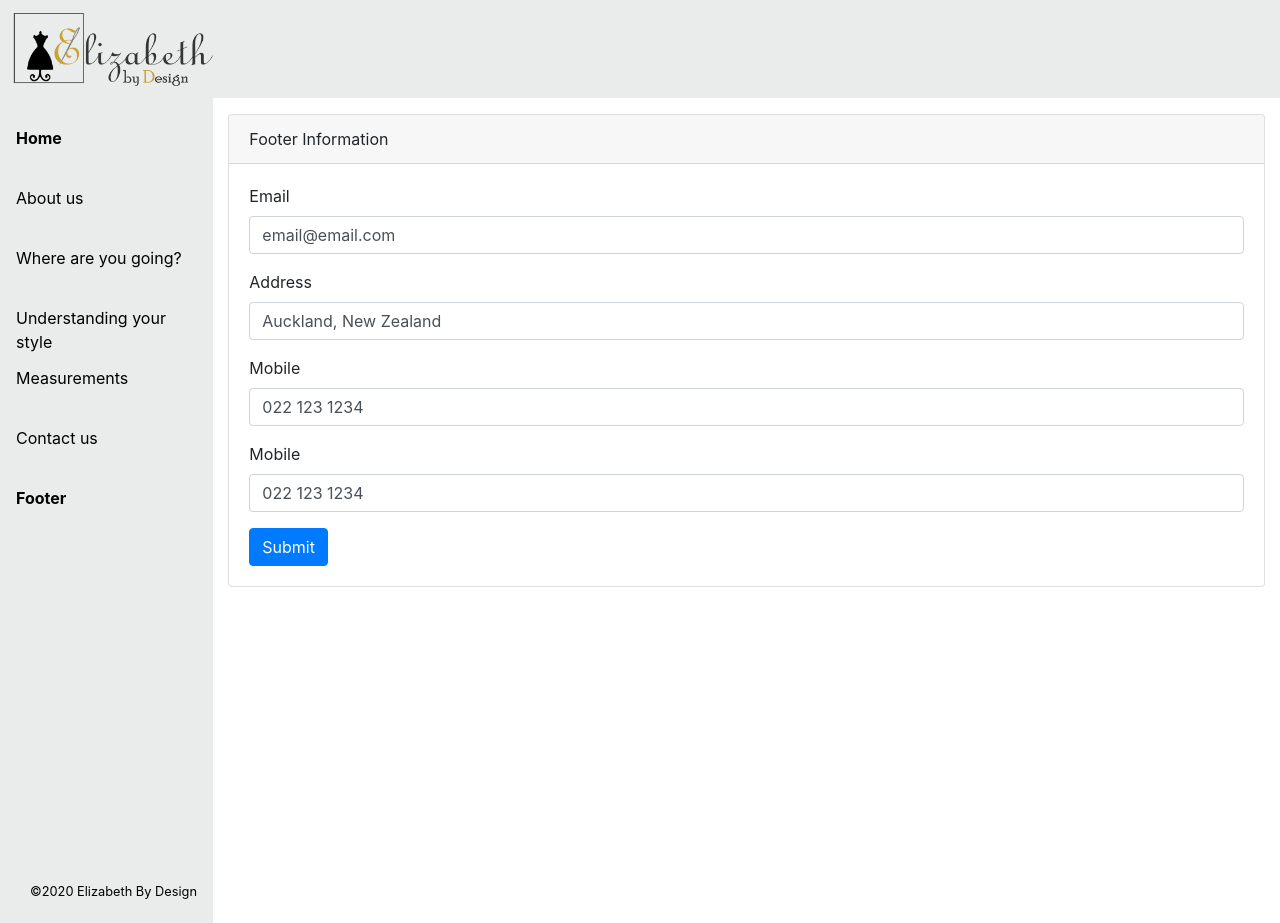
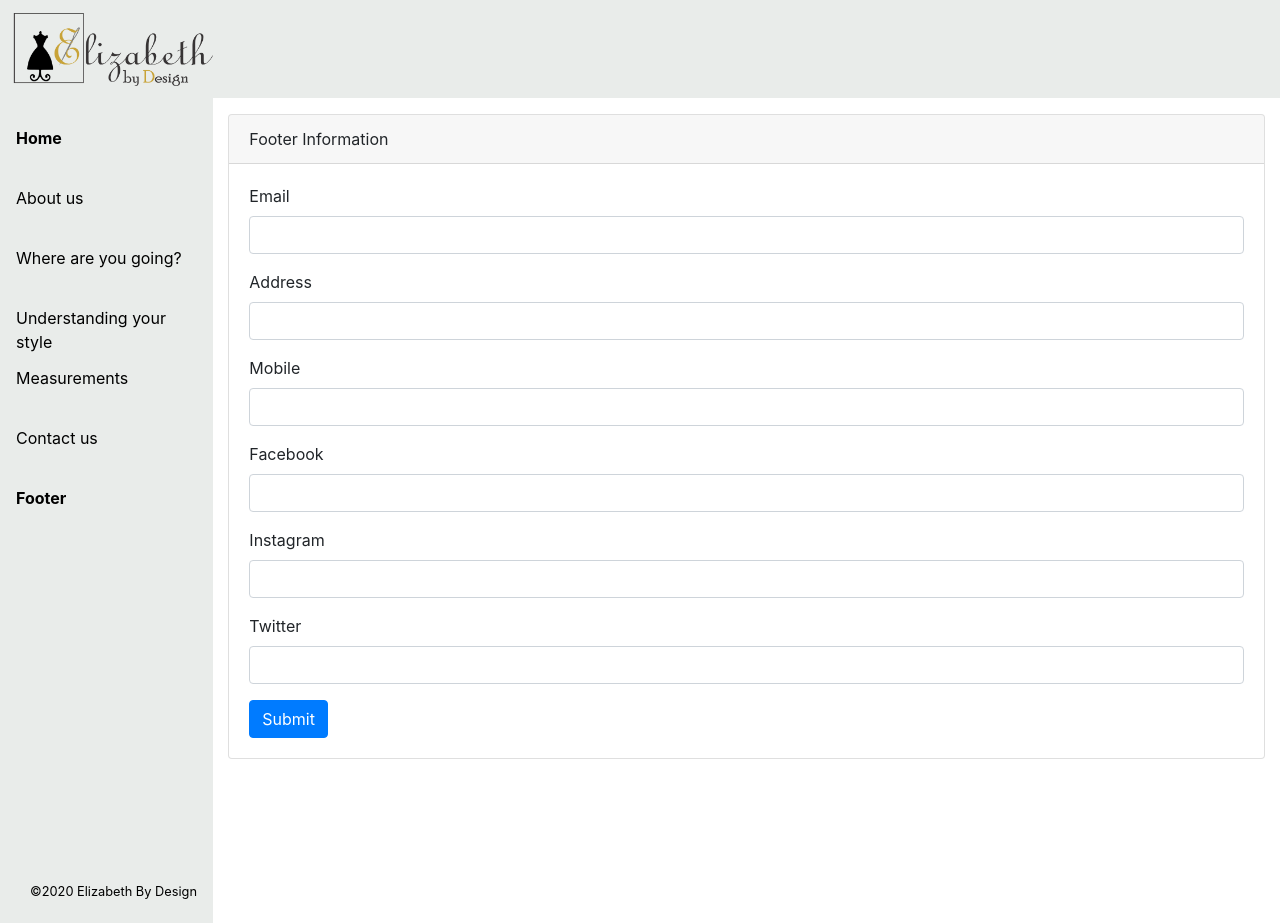
Before and after one commit to jparrax/content-manager-panel-vue, a Vue app: page /footer in a window 1280 px wide. Built offline with nearby package versions, Linux system fonts and the light colour scheme; no server answers.

Commit message:
implemented update footer

```diff
--- /dev/null
+++ b/src/components/Alert.vue
@@ -0,0 +1,12 @@
+<template>
+    <div>
+        <b-alert variant="success" show dismissible>{{ message }}</b-alert>
+        <br>
+    </div>
+</template>
+
+<script>
+export default {
+  props: ['message'],
+};
+</script>
--- a/src/components/EditFooter.vue
+++ b/src/components/EditFooter.vue
@@ -3,23 +3,32 @@
     <b-row>
       <b-col>
         <b-card class="mt-3" :header="title">
-          <b-form @submit="onSubmit">
+          <b-form @submit="updateFooter">
             <b-form-group id="input-group-email" label="Email" label-for="input-email">
-              <b-form-input id="input-email" type="email" value="email@email.com" required></b-form-input>
+              <b-form-input id="input-email" type="email" v-model="footerInfo.info.email" required></b-form-input>
             </b-form-group>
 
-            <b-form-group id="input-group-2" label="Address" label-for="input-address">
-              <b-form-input id="input-address" value="Auckland, New Zealand" required></b-form-input>
+            <b-form-group id="input-group-address" label="Address" label-for="input-address">
+              <b-form-input id="input-address" v-model="footerInfo.info.address" required></b-form-input>
             </b-form-group>
 
-            <b-form-group id="input-group-3" label="Mobile" label-for="input-mobile">
-              <b-form-input id="input-mobile" value="022 123 1234" required></b-form-input>
+            <b-form-group id="input-group-mobile" label="Mobile" label-for="input-mobile">
+              <b-form-input id="input-mobile" v-model="footerInfo.info.mobile" required></b-form-input>
             </b-form-group>
 
-            <b-form-group id="input-group-3" label="Mobile" label-for="input-mobile">
-              <b-form-input id="input-mobile" value="022 123 1234" required></b-form-input>
+            <b-form-group id="input-group-facebook" label="Facebook" label-for="input-facebook">
+              <b-form-input id="input-facebook" v-model="footerInfo.links.facebook" required></b-form-input>
             </b-form-group>
 
+            <b-form-group id="input-group-instagram" label="Instagram" label-for="input-instagram">
+              <b-form-input id="input-instagram" v-model="footerInfo.links.instagram" required></b-form-input>
+            </b-form-group>
+
+            <b-form-group id="input-group-twitter" label="Twitter" label-for="input-twitter">
+              <b-form-input id="input-twitter" v-model="footerInfo.links.twitter" required></b-form-input>
+            </b-form-group>
+
+            <alert :message=message v-if="showMessage"></alert>
             <b-button type="submit" variant="primary">Submit</b-button>
           </b-form>
         </b-card>
@@ -30,11 +39,27 @@
 
 <script>
 import axios from "axios";
+import Alert from './Alert.vue';
 
 export default {
   data() {
     return {
-      title: "Footer Information"
+      title: 'Footer Information',
+      id: '',
+      footerInfo: {
+        info: {
+          address: '',
+          email: '',
+          mobile: '',
+        },
+        links: {
+          facebook: '',
+          instagram: '',
+          twitter: '',
+        },
+      },
+      message: '',
+      showMessage: false,
     };
   },
   methods: {
@@ -43,24 +68,36 @@ export default {
       axios
         .get(endpoint)
         .then(res => {
-          console.log(res);
-          // this.info.address = res.data.info.address;
-          // this.info.email = res.data.info.email;
-          // this.info.mobile = res.data.info.mobile;
-          // this.links.facebook = res.data.links.facebook;
-          // this.links.instagram = res.data.links.instagram;
-          // this.links.twitter = res.data.links.twitter;
+          this.id = res.data._id.$oid;
+          this.footerInfo.info = res.data.info;
+          this.footerInfo.links = res.data.links;
+          console.log('ObjectID: ' + this.id);
         })
         .catch(error => {
           console.error(error);
         });
     },
-    onSubmit() {
-      // do onsubmit
+    updateFooter(e) {
+      e.preventDefault();
+      const endpoint= `http://localhost:5000/footer/${this.id}`;
+      axios
+        .put(endpoint, this.footerInfo)
+        .then(() => {
+          this.getFooterInfo();
+          this.message = 'Footer Updated'
+          this.showMessage = true;
+        })
+        .catch((error) => {
+          console.error(error);
+          this.getFooterInfo();
+        });
     }
   },
   created() {
     this.getFooterInfo();
+  },
+  components: {
+    alert: Alert
   }
 };
 </script>
```
